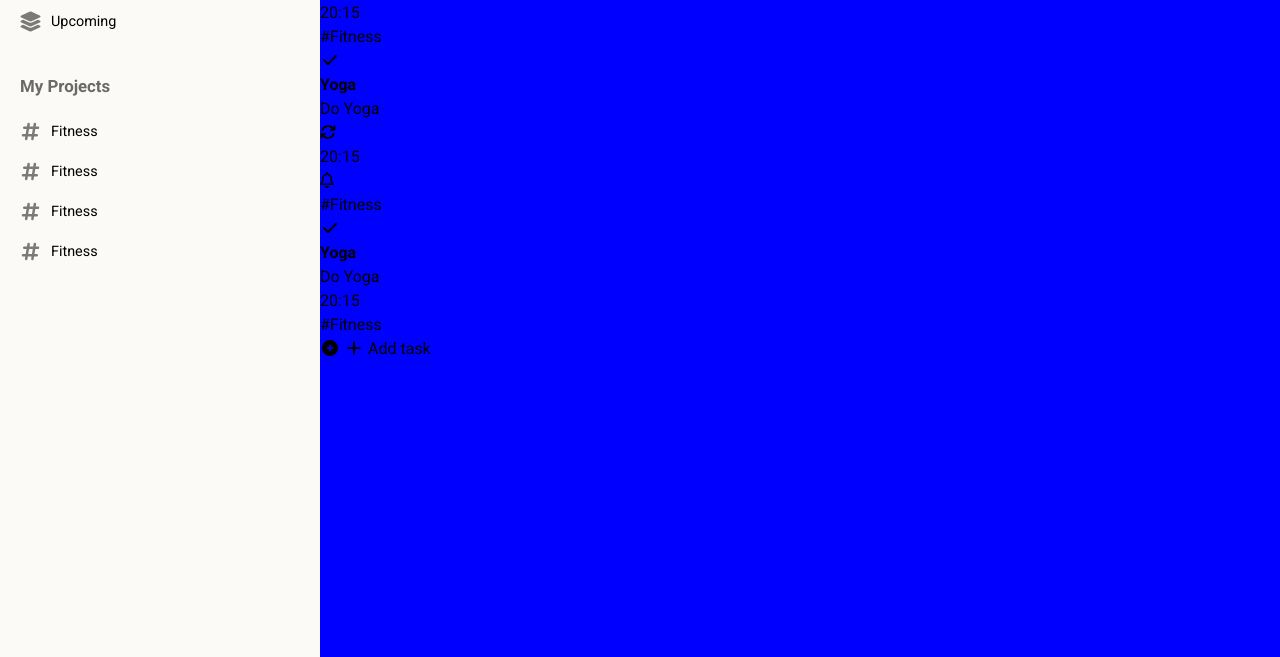
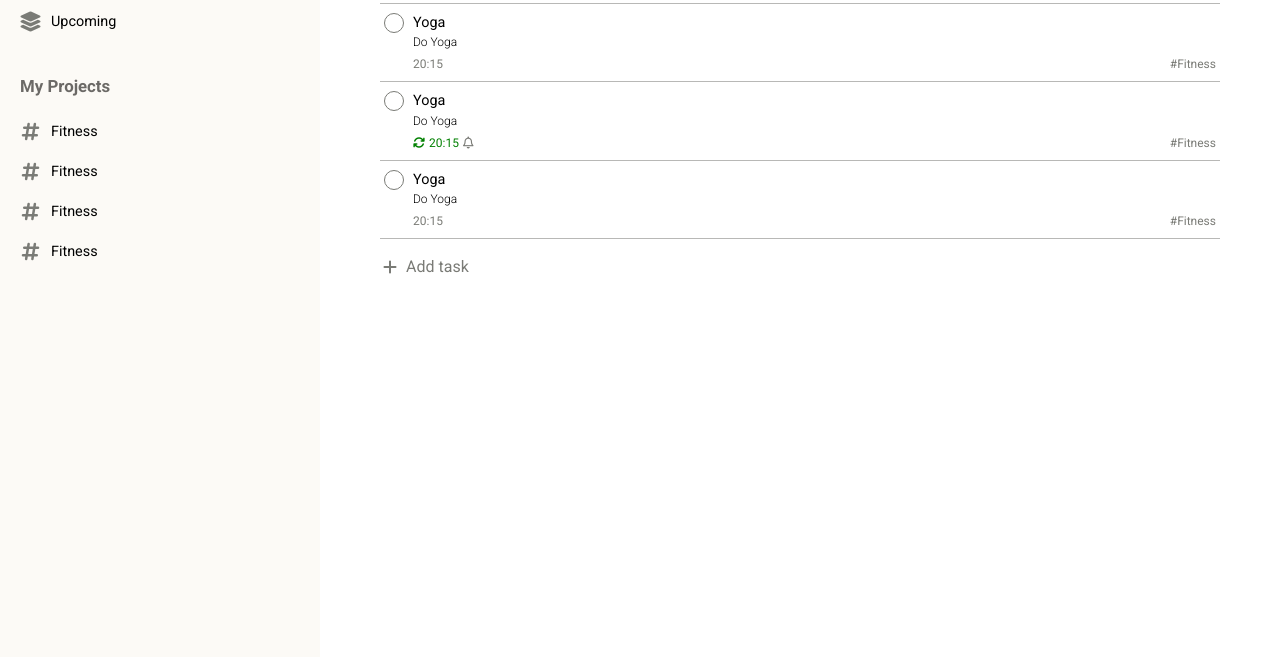
Before and after one commit to StrigZ/todo-list, a website built with webpack: page src/template.html in a window 1280 px wide. Shown: the part 143-800 px from the top of the page. Built offline with nearby package versions, Linux system fonts and the light colour scheme.

Commit message:
Add main content styles

```diff
--- a/src/styles.css
+++ b/src/styles.css
@@ -79,6 +79,118 @@ aside {
 }
 
 main {
-  background-color: blue;
+  background-color: white;
+  padding: 60px;
   flex: 1;
+
+  > * + * {
+    margin-top: 16px;
+  }
+
+  header {
+    p {
+      padding-left: 2px;
+      font-size: 0.9rem;
+      color: #7a7b76;
+      i {
+        color: inherit;
+      }
+    }
+  }
+
+  > button {
+    color: #7a7b76;
+    cursor: pointer;
+    display: flex;
+    align-items: center;
+    gap: 6px;
+    i:first-of-type {
+      display: none;
+    }
+
+    &:hover {
+      color: #c4382c;
+    }
+  }
+
+  > button:hover i:first-of-type {
+    display: inline;
+  }
+  > button:hover i:last-of-type {
+    display: none;
+  }
+
+  .task-list {
+    li:first-child {
+      border-top: #7a7b7688 1px solid;
+      border-bottom: #7a7b7688 1px solid;
+    }
+
+    li {
+      padding: 8px 4px;
+      border-bottom: #7a7b7688 1px solid;
+      display: grid;
+      grid-template-columns: 25px 1fr;
+      grid-template-rows: min-content min-content;
+      gap: 4px;
+      > div:first-of-type {
+        padding-top: 1px;
+        button {
+          border: #7a7b76 1px solid;
+          width: 20px;
+          height: 20px;
+          border-radius: 50%;
+          display: flex;
+          align-items: center;
+          justify-content: center;
+          cursor: pointer;
+          i {
+            transition-property: opacity;
+            transition-timing-function: cubic-bezier(0.4, 0, 0.2, 1);
+            transition-duration: 150ms;
+            opacity: 0;
+          }
+        }
+
+        button:hover i {
+          opacity: 1;
+        }
+      }
+
+      article {
+        h4 {
+          font-weight: 400;
+          font-size: 0.9rem;
+        }
+        p {
+          font-weight: 300;
+          font-size: 0.75rem;
+        }
+      }
+
+      div {
+        grid-row: span 2;
+        display: flex;
+        justify-content: space-between;
+
+        font-size: 0.75rem;
+        color: #7a7b76;
+
+        div {
+          display: flex;
+          align-items: center;
+          gap: 4px;
+
+          p,
+          i:first-of-type {
+            color: green;
+          }
+        }
+        button {
+          color: inherit;
+          cursor: pointer;
+        }
+      }
+    }
+  }
 }
```
